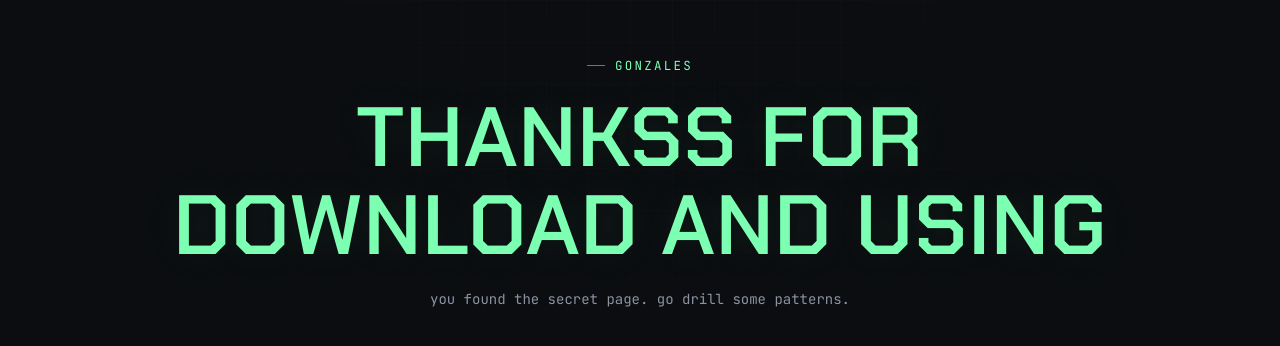
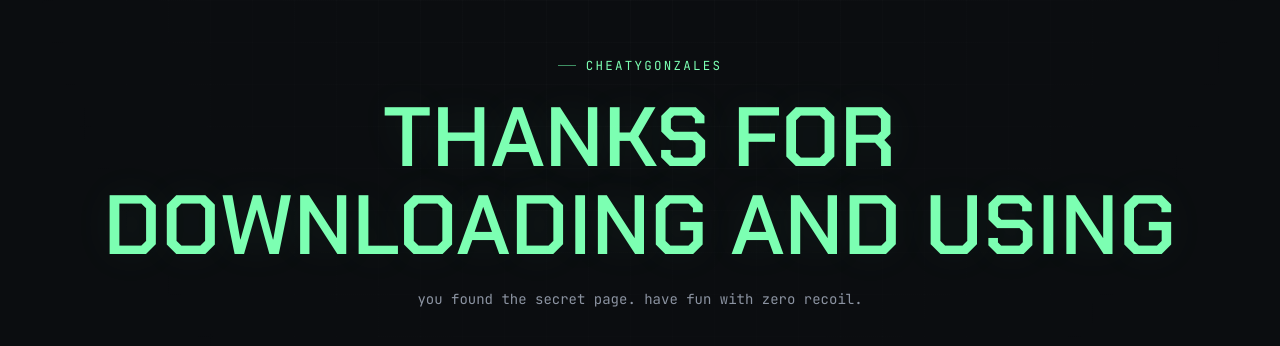
Before and after one commit to bekdjeee913-bot/ikljgvrtedbnn, a plain HTML site: page secret.html in a window 1280 px wide. Shown: the part 210-556 px from the top of the page. Drawn offline with Linux system fonts and the light colour scheme.

Commit message:
Update secret.html

```diff
--- a/secret.html
+++ b/secret.html
@@ -3,7 +3,7 @@
 <head>
   <meta charset="UTF-8" />
   <meta name="viewport" content="width=device-width, initial-scale=1.0" />
-  <title>Thanks — Gonzales</title>
+  <title>Thanks — cheatygonzales</title>
   <meta name="robots" content="noindex, nofollow" />
   <link rel="icon" href="assets/favicon.svg" type="image/svg+xml" />
   <link rel="preconnect" href="https://fonts.googleapis.com" />
@@ -39,9 +39,9 @@
 </head>
 <body>
   <main class="secret-hero">
-    <div class="eyebrow" style="justify-content:center">Gonzales</div>
-    <h1>THANKSS FOR<br />DOWNLOAD AND USING</h1>
-    <p>you found the secret page. go drill some patterns.</p>
+    <div class="eyebrow" style="justify-content:center">cheatygonzales</div>
+    <h1>THANKS FOR<br />DOWNLOADING AND USING</h1>
+    <p>you found the secret page. have fun with zero recoil.</p>
   </main>
 </body>
 </html>
```
